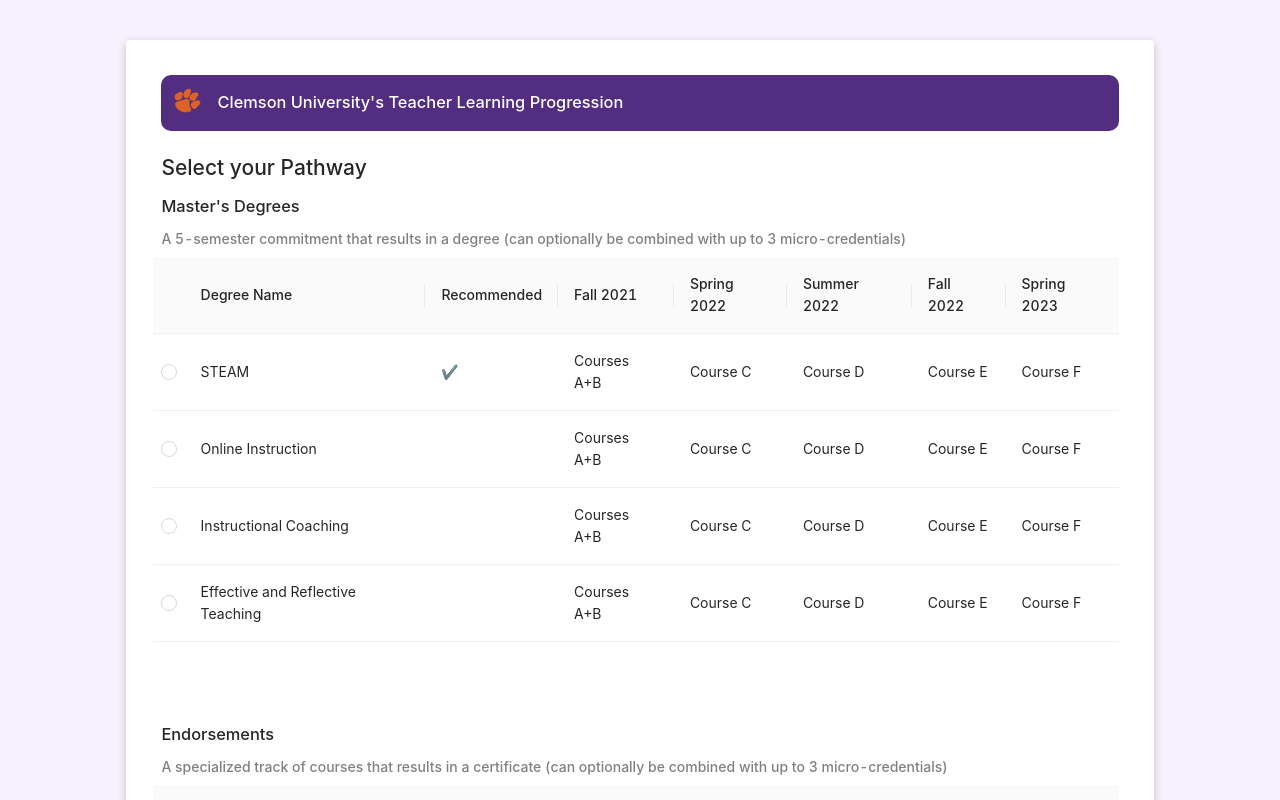
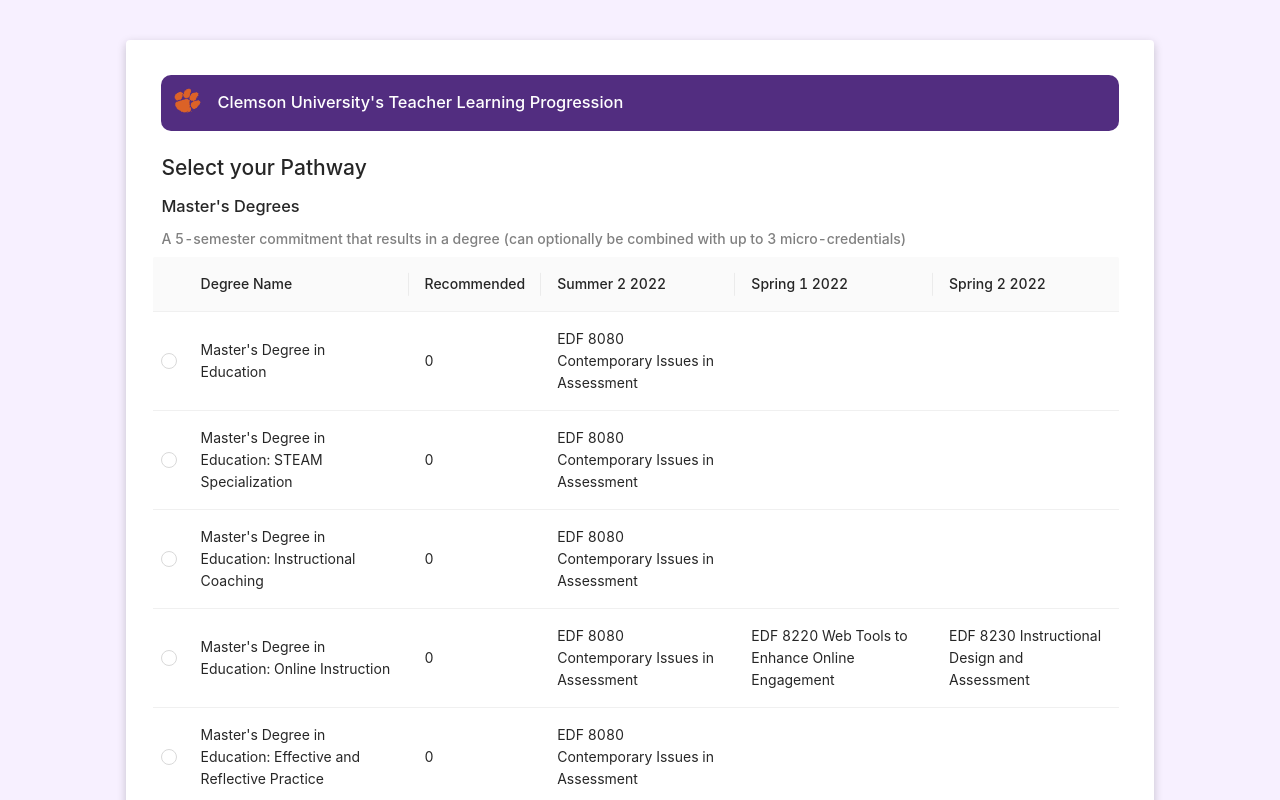
Before and after one commit to cflathm/tlp-interface, a React (Create React App) app: page /pathways in a window 1280 px wide. Shown: the top 800 px of the page. Built offline with nearby package versions, Linux system fonts and the light colour scheme.

Commit message:
json master's degree table works

```diff
--- a/src/App.js
+++ b/src/App.js
@@ -8,40 +8,46 @@
 import Submitted from './components/Submitted/SubmittedPage'
 import { useState, useEffect } from 'react';
 
+/*
+TODO:
+
+  later:
+    - define behavior for going back (localstorage?) and bad urls and whatnot
+*/
+
 function App() {
+  const [data, setData] = useState('');
 
   // borrowed code to fetch json
-  // const getData=()=>{
-  //   fetch('testing/sample_user_data.json'
-  //   ,{
-  //     headers : {
-  //       'Content-Type': 'application/json',
-  //       'Accept': 'application/json'
-  //      }
-  //   }
-  //   )
-  //     .then(function(response){
-  //       console.log(response)
-  //       return response.json();
-  //     })
-  //     .then(function(myJson) {
-  //       console.log(myJson);
-  //     });
-  // }
-  // useEffect(()=>{
-  //   getData()
-  // },[])
+  const getData=()=>{
+    fetch('testing/sample_user_data.json'
+    ,{
+      headers : {
+        'Content-Type': 'application/json',
+        'Accept': 'application/json'
+       }
+    }
+    ).then(function(response){
+        return response.json();
+      })
+      .then(function(myJson) {
+        setData(myJson);
+      });
+  }
+  useEffect(()=>{
+    getData()
+  },[])
 
 
   return (
     <div className="App">
       {/* TODO: Add breadcrumbs */}
       <Router>
-        <Route path="/" exact component={() => <WelcomePage/>} />
-        <Route path="/recommendations" exact component={() => <RecommendationsPage/>} />
-        <Route path="/pathways" exact component={() => <PathwaysPage/>} />
-        <Route path="/confirm" exact component={() => <ConfirmPage/>} />
-        <Route path="/submitted" exact component={() => <Submitted/>} />
+        <Route path="/" exact component={() => data && <WelcomePage firstName={data.data.First_Name}/>} />
+        <Route path="/recommendations" exact component={() => data && <RecommendationsPage recommendations={data.data.recommendations}/>} />
+        <Route path="/pathways" exact component={() => data && <PathwaysPage courses={data.data.options}/>} />
+        <Route path="/confirm" exact component={() => data && <ConfirmPage/>} />
+        <Route path="/submitted" exact component={() => data && <Submitted/>} />
       </Router>
       <div className="footer">
         <p>Having issues? Reach out to CCIT for help.</p>
--- a/src/components/Pathways/MastersDegreeTable.js
+++ b/src/components/Pathways/MastersDegreeTable.js
@@ -1,89 +1,68 @@
 import React, { Component } from 'react';
 import { Table } from 'antd';
-import { OmitProps } from 'antd/lib/transfer/ListBody';
 
-const dataSource = [
-    {
-      key: '1',
-      name: 'STEAM',
-      recommended: '✔',
-      fall21: "Courses A+B",
-      spring22: "Course C",
-      summer22: "Course D",
-      fall22: "Course E",
-      spring23: "Course F"
-    },
-    {
-      key: '2',
-      name: 'Online Instruction',
-      recommended: '',
-      fall21: "Courses A+B",
-      spring22: "Course C",
-      summer22: "Course D",
-      fall22: "Course E",
-      spring23: "Course F"
-    },
-    {
-      key: '3',
-      name: 'Instructional Coaching',
-      recommended: '',
-      fall21: "Courses A+B",
-      spring22: "Course C",
-      summer22: "Course D",
-      fall22: "Course E",
-      spring23: "Course F"
-    },
-    {
-      key: '4',
-      name: 'Effective and Reflective Teaching',
-      recommended: '',
-      fall21: "Courses A+B",
-      spring22: "Course C",
-      summer22: "Course D",
-      fall22: "Course E",
-      spring23: "Course F"
-    },
-  ];
+/* TODO
+  1) modify MastersDegreesTable so that multiple courses can be displayed in one courseTerm column
+  2) Change "recommended" column to implement color scale
+*/
 
-  const columns = [
-    {
+const MastersDegreeTable = (props) => {
+  // populate courseTermNames and
+  let courseTermNames = []
+
+  props.mastersDegrees.forEach(degree => {
+    degree.courses.forEach(course => {
+      let courseTerm = course.term + " " + course.year;
+      if(!courseTermNames.includes(courseTerm)){
+        courseTermNames.push(courseTerm)
+      }
+    })
+  })
+
+  let columns = courseTermNames.map(col => {
+    return {
+      title: col,
+      dataIndex: col,
+      key: col
+    }
+  })
+  columns.unshift({
     title: 'Degree Name',
     dataIndex: 'name',
-      key: 'name',
-    },
-    {
+    key: 'name'
+  },{
     title: 'Recommended',
     dataIndex: 'recommended',
-      key: 'recommended',
-    },
-    {
-      title: 'Fall 2021',
-      dataIndex: 'fall21',
-      key: 'fall21',
-    },
-    {
-      title: 'Spring 2022',
-      dataIndex: 'spring22',
-      key: 'spring22',
-    },
-    {
-      title: 'Summer 2022',
-      dataIndex: 'summer22',
-      key: 'summer22',
-    },
-    {
-      title: 'Fall 2022',
-      dataIndex: 'fall22',
-      key: 'fall22',
-    },
-    {
-      title: 'Spring 2023',
-      dataIndex: 'spring23',
-      key: 'spring23',
+    key: 'recommended'
+  })
+
+  const dataSource =
+    props.mastersDegrees.map(degree => {
+      let recommended = degree.rec_pos
+      let row = {
+        name: degree.name,
+        dataIndex: degree.option_id,
+        key: degree.option_id,
+        recommended: recommended
       }
-  ];
 
-const MastersDegreeTable = (props) => {
+
+      // adds each course to row
+      degree.courses.forEach(course => {
+        let courseTerm = course.term + " " + course.year;
+        // broken code meant to check if an entry for a courseTerm exists. If so, it appends course.name
+        // or it would, if it weren't broken
+        // if(row[courseTerm] != ''){
+        //   console.log(row[courseTerm])
+        // } else {
+        //   row[courseTerm] = course.name
+        // }
+        row[courseTerm] = course.name
+      })
+      // console.log("row",row)
+      return row;
+    })
+
     return (
     <div>
       <Table
--- a/src/components/Pathways/PathwaysPage.js
+++ b/src/components/Pathways/PathwaysPage.js
@@ -5,9 +5,13 @@
 import EndorsementsTable from './EndorsementsTable';
 import MicrocredentialsTable from './MicrocredentialsTable';
 import Banner from '../Banner/Banner';
+/*
+TODO:
+  1) prevent ppl from submitting invalid schedules (clear one table if a row from another is selected, etc)
+*/
 
-
-const PathwaysPage = () => {
+const PathwaysPage = (props) => {
+  console.log('courses', props)
   return (
     <React.Fragment>
       <div className="fullpage-card">
@@ -16,7 +20,7 @@
 
           <h3>Master's Degrees</h3>
           <h4 style={{color:"grey"}}>A 5-semester commitment that results in a degree (can optionally be combined with up to 3 micro-credentials)</h4>
-          <MastersDegreeTable recommended={1}/>
+          <MastersDegreeTable mastersDegrees={props.courses["Master's Degree"]} recommended={1}/>
 
           <h3>Endorsements</h3>
           <h4 style={{color:"grey"}}>A specialized track of courses that results in a certificate (can optionally be combined with up to 3 micro-credentials)</h4>
--- a/src/components/Recommendations/RecommendationsList.js
+++ b/src/components/Recommendations/RecommendationsList.js
@@ -17,18 +17,19 @@
 ];
 
 
-const RecommendationsList = () => {
+const RecommendationsList = (props) => {
+  console.log(props)
   return (
     <div>
       <List
         itemLayout="horizontal"
-        dataSource={data}
+        dataSource={props.recommendations}
         renderItem={item => (
           <List.Item>
             <List.Item.Meta
               avatar={<img src="https://cdn.iconscout.com/icon/free/png-512/online-classes-2598778-2224424.png" style={{maxWidth: 20+"px"}}/>}
-              title={<a href="https://ant.design">{item.title}</a>}
-              description={item.description}
+              title={<a href="https://ant.design">{item.name}</a>}
+              description={item.justification ? <p><b>Why is this a good choice? </b>{item.justification}</p>: ''}
             />
           </List.Item>
         )}
--- a/src/components/Recommendations/RecommendationsPage.js
+++ b/src/components/Recommendations/RecommendationsPage.js
@@ -1,17 +1,17 @@
 import React from 'react';
-import { Button } from 'antd';
+import { Button, ConfigProvider } from 'antd';
 import { Link, withRouter } from "react-router-dom";
 import RecommendationsList from './RecommendationsList';
 import Banner from '../Banner/Banner';
 
-const RecommendationsPage = () => {
+const RecommendationsPage = (props) => {
     return (
       <React.Fragment>
         <div className="fullpage-card">
             <Banner/>
             <h2>Your Recommendations</h2>
             <h4 style={{color: "#222222"}}>The system generated the following recommendations for you to pursue. These recommendations are ranked, so that the first recommendation is expected to suit you most.</h4>
-            <RecommendationsList/>
+            <RecommendationsList recommendations={props.recommendations}/>
             <Link className="next-link" to="/" style={{float: "left"}}>
               <Button type="primary">Back</Button>
             </Link>
--- a/src/components/Welcome/WelcomePage.js
+++ b/src/components/Welcome/WelcomePage.js
@@ -4,13 +4,14 @@
 import Banner from '../Banner/Banner';
 
 
-const WelcomePage = () => {
+const WelcomePage = (props) => {
+  console.log(props);
     return (
       <React.Fragment>
         <div className="fullpage-card">
           <Banner/>
           <h2>Welcome to the CU-TLP online platform</h2>
-          <h3>Your recommendations are ready</h3>
+          <h3>Your recommendations are ready, {props.firstName}.</h3>
           <h4 style={{color: "#222222"}}>In the following pages, you can view your recommendations and other options that you can pursue. Then, you will select options that interests you and sign the commitment form.</h4>
           <Link className="next-link" to="/recommendations">
             <Button type="primary">View Recommendations</Button>
```
Lines whose indentation alone changed are shown as unchanged.
